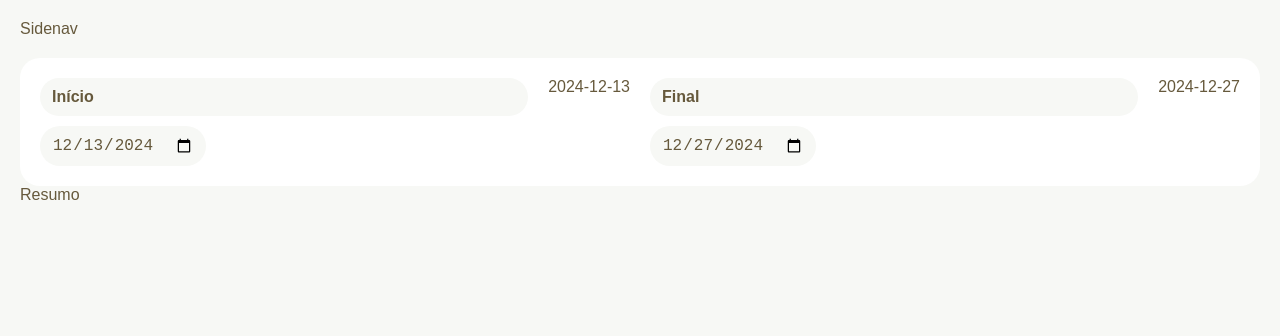
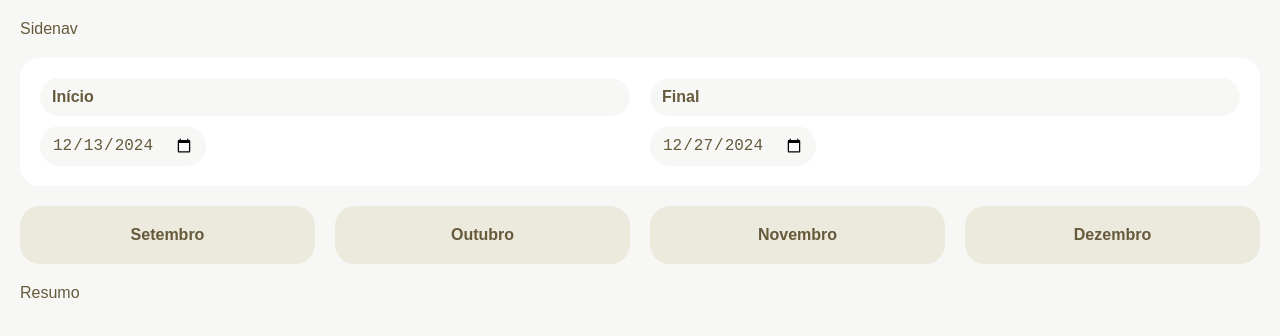
Before and after one commit to rodrigothirteen13/dashboard, a React (Vite) app: page / in a window 1280 px wide. Shown: the top 336 px of the page. Built offline with nearby package versions, Linux system fonts and the light colour scheme; no server answers.

Commit message:
botoes de meses add no header

```diff
--- a/src/Components/DateRange.tsx
+++ b/src/Components/DateRange.tsx
@@ -1,4 +1,3 @@
-import React from 'react'
 import DateInput from './DateInput'
 import { useData } from '../Context/DataContext'
 
@@ -7,8 +6,8 @@ const DateRange = () => {
 
   return (
     <form className='box flex' onSubmit={(e) => e.preventDefault()}>
-      <DateInput label="Início" value={inicio} onChange={({target}) => setInicio(target.value) }/> {inicio}
-      <DateInput label="Final" value={final} onChange={({target}) => setFinal(target.value) }/> {final}
+      <DateInput label="Início" value={inicio} onChange={({target}) => setInicio(target.value) }/>
+      <DateInput label="Final" value={final} onChange={({target}) => setFinal(target.value) }/>
     </form>
   )
 }
--- a/src/Components/Header.tsx
+++ b/src/Components/Header.tsx
@@ -1,12 +1,16 @@
 import React from 'react'
 import DateRange from './DateRange'
+import Meses from './Meses'
 
 const Header = () => {
 
   return (
-    <div>
-      <DateRange />
-    </div>
+    <header className='mb'>
+      <div className='mb'>
+        <DateRange />
+      </div>
+      <Meses />
+    </header>
   )
 }
 
--- /dev/null
+++ b/src/Components/MesBtn.tsx
@@ -0,0 +1,47 @@
+import React from 'react'
+import { useData } from '../Context/DataContext'
+
+const style: React.CSSProperties = {
+  padding: 'var(--gap) var(--gap-s)',
+  backgroundColor: 'var(--color-3)',
+  border: 'none',
+  borderRadius: 'var(--gap)',
+  color: 'var(--color-2)',
+  fontWeight: '600',
+  textTransform: 'capitalize'
+}
+
+function nomeMes(n: number) {
+  const date = new Date()
+  date.setMonth(date.getMonth() + n)
+  return new Intl.DateTimeFormat('pt-BR', {month: 'long'}).format(date)
+}
+
+function formatDate(date: Date) {
+  const dd = String(date.getDate()).padStart(2, '0')
+  const mm = String(date.getMonth() + 1).padStart(2, '0')
+  const yyyy = date.getFullYear()
+  return `${yyyy}-${mm}-${dd}`
+}
+
+const MesBtn = ({n}: {n: number}) => {
+  const {setInicio, setFinal} = useData()
+
+  function setMes(n: number) {
+    const date = new Date()
+    date.setMonth(date.getMonth() + n)
+
+    const firstDay = new Date(date.getFullYear(), date.getMonth(), 1)
+    const lastDay = new Date(date.getFullYear(), date.getMonth() + 1, 0)
+    setInicio(formatDate(firstDay))
+    setFinal(formatDate(lastDay))
+  }
+
+  return (
+    <button style={style} onClick={() => setMes(n)}>
+      {nomeMes(n)}
+    </button>
+  )
+}
+
+export default MesBtn
--- /dev/null
+++ b/src/Components/Meses.tsx
@@ -0,0 +1,14 @@
+import MesBtn from './MesBtn'
+
+const Meses = () => {
+  return (
+    <div className='flex'>
+      <MesBtn n={-3}/>
+      <MesBtn n={-2}/>
+      <MesBtn n={-1}/>
+      <MesBtn n={0}/>
+    </div>
+  )
+}
+
+export default Meses
```
